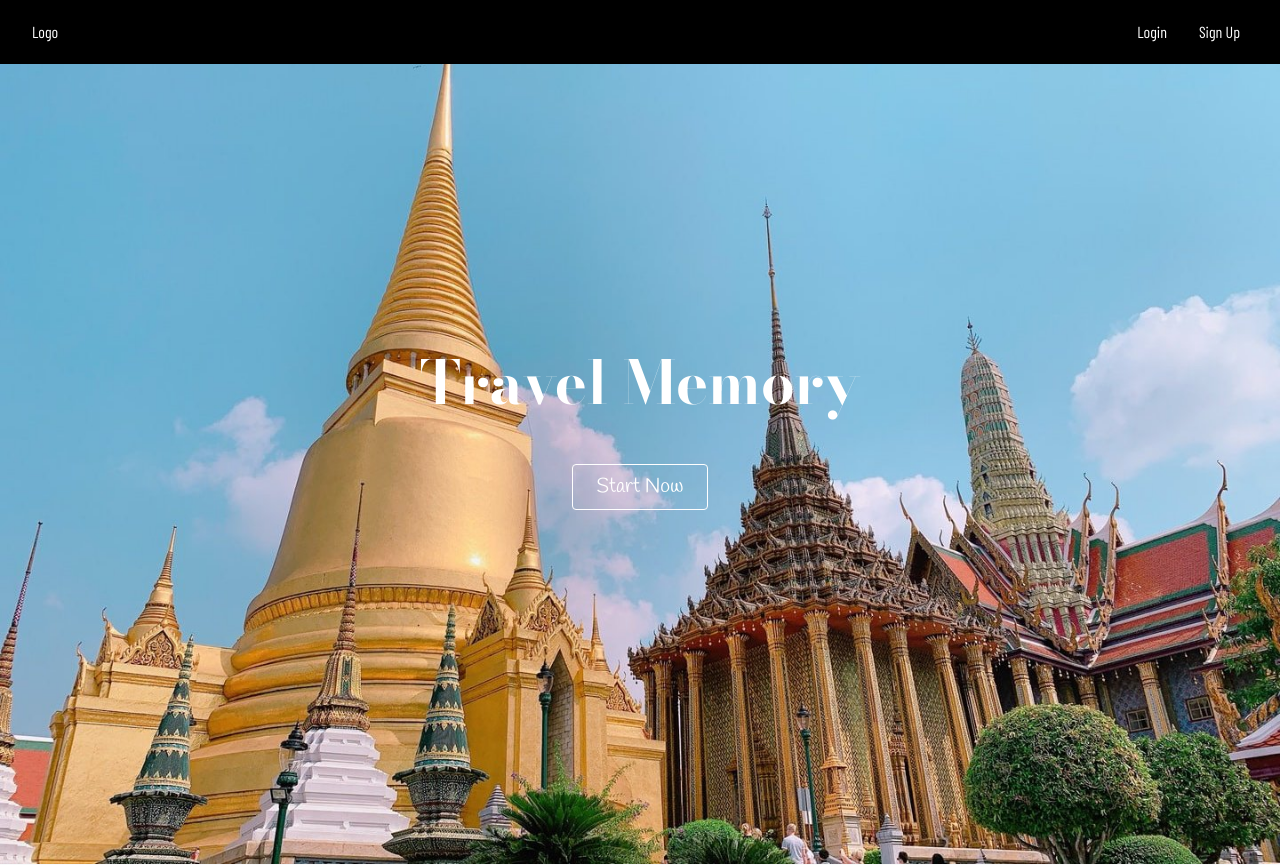
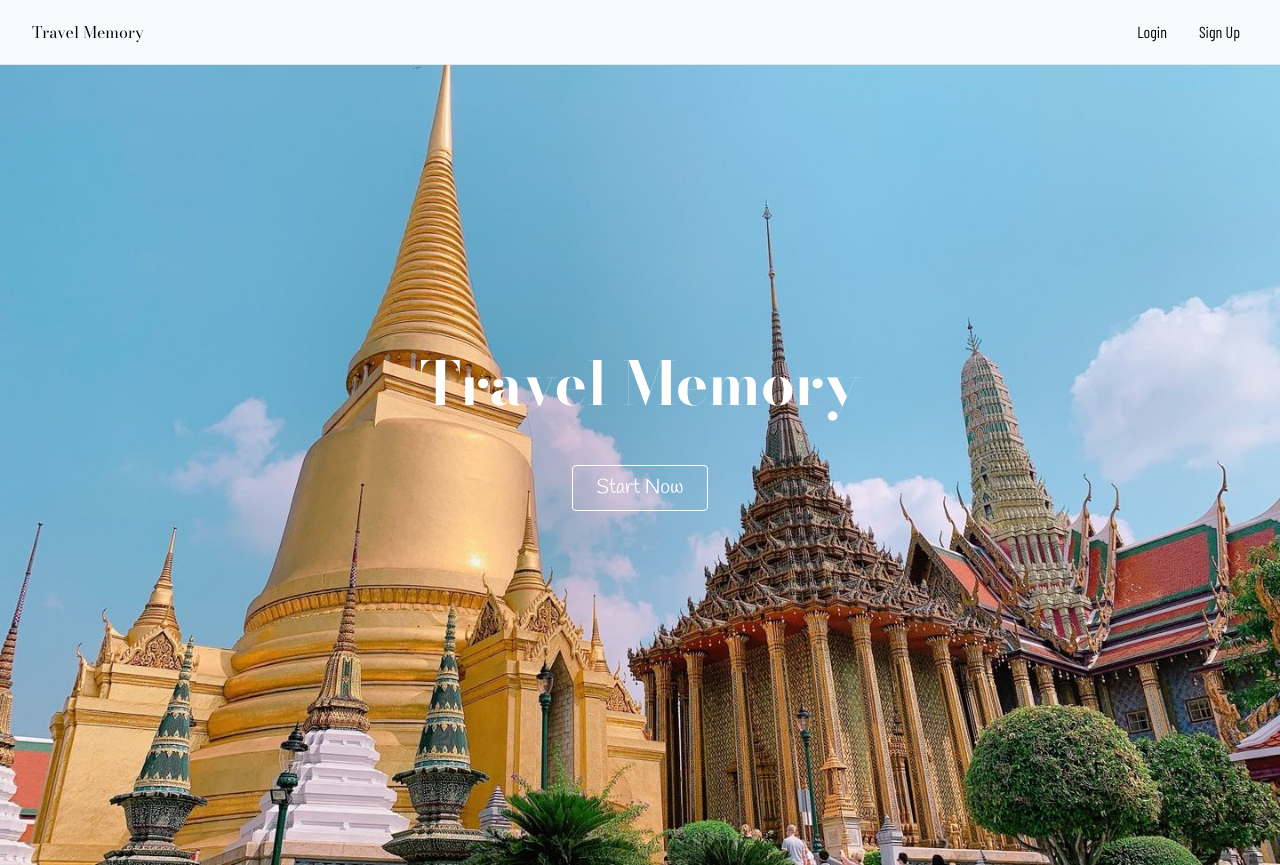
Before and after one commit to rockyueno0223/travel-memory, a Next.js app: page / in a window 1280 px wide. Built offline with nearby package versions, Linux system fonts and the light colour scheme; no server answers; a web font is replaced by a local one.

Commit message:
updated header style

```diff
--- a/app/login/page.tsx
+++ b/app/login/page.tsx
@@ -55,7 +55,7 @@ export default function Login({
     <div className="flex-1 flex flex-col w-full px-8 sm:max-w-md justify-center gap-2">
       <Link
         href="/"
-        className="absolute left-8 top-8 py-2 px-4 rounded-md no-underline text-foreground bg-btn-background hover:bg-btn-background-hover flex items-center group text-sm"
+        className="absolute left-8 lg:left-16 top-24 py-2 px-4 rounded-md no-underline text-foreground bg-btn-background hover:bg-btn-background-hover flex items-center group text-sm"
       >
         <svg
           xmlns="http://www.w3.org/2000/svg"
--- a/components/layouts/Header.tsx
+++ b/components/layouts/Header.tsx
@@ -46,16 +46,16 @@ const Header: React.FC = () => {
 
   return (
     <div>
-      <header className='bg-black'>
+      <header className='border-b border-neutral-200'>
         <div className='max-w-7xl mx-auto px-4 sm:px-6 lg:px-8'>
           <div className='flex items-center justify-between h-16'>
             <div className="flex items-center">
               <div className="flex-shrink">
                 <div
                   onClick={() => router.push(sessionExist ? '/top' : '/')}
-                  className='text-white hover:cursor-pointer'
+                  className='font-bodoni hover:cursor-pointer'
                 >
-                  Logo
+                  Travel Memory
                 </div>
               </div>
             </div>
@@ -65,19 +65,19 @@ const Header: React.FC = () => {
                   <>
                     <div
                       onClick={() => router.push('/top')}
-                      className='text-white hover:bg-white hover:text-black rounded-lg p-2 hover:cursor-pointer'
+                      className='hover:bg-[#f0f0f0] hover:text-[#030E34] rounded-lg p-2 hover:cursor-pointer'
                     >
                       Top
                     </div>
                     <div
                       onClick={() => router.push('/memoryManager?action=show&selectedCountry=null')}
-                      className='text-white hover:bg-white hover:text-black rounded-lg p-2 hover:cursor-pointer'
+                      className='hover:bg-[#f0f0f0] hover:text-[#030E34] rounded-lg p-2 hover:cursor-pointer'
                     >
                       Memories
                     </div>
                     <button
                       onClick={signOut}
-                      className='text-white hover:bg-white hover:text-black rounded-lg p-2 hover:cursor-pointer'
+                      className='hover:bg-[#f0f0f0] hover:text-[#030E34] rounded-lg p-2 hover:cursor-pointer'
                     >
                       Logout
                     </button>
@@ -86,13 +86,13 @@ const Header: React.FC = () => {
                   <>
                     <div
                       onClick={() => router.push('/login')}
-                      className='text-white hover:bg-white hover:text-black rounded-lg p-2 hover:cursor-pointer'
+                      className='hover:bg-[#f0f0f0] hover:text-[#030E34] rounded-lg p-2 hover:cursor-pointer'
                     >
                       Login
                       </div>
                       <div
                         onClick={() => router.push('/login')}
-                        className='text-white hover:bg-white hover:text-black rounded-lg p-2 hover:cursor-pointer'
+                        className='hover:bg-[#f0f0f0] hover:text-[#030E34] rounded-lg p-2 hover:cursor-pointer'
                       >
                         Sign Up
                     </div>
@@ -102,7 +102,7 @@ const Header: React.FC = () => {
             </div>
             <div className="md:hidden flex items-center">
               <button
-                className='inline-flex items-center justify-center p-2 rounded-md text-white hover:text-white focus:outline-none focus:ring-2 focus:ring-inset focus:ring-white'
+                className='inline-flex items-center justify-center p-2 rounded-md focus:outline-none focus:ring-2 focus:ring-inset focus:ring-white'
                 onClick={toggleNavbar}>
                 {isClick ? (
                   <svg
@@ -141,19 +141,19 @@ const Header: React.FC = () => {
               <>
                 <div
                   onClick={() => router.push('/top')}
-                  className='text-white block hover:bg-white hover:text-black rounded-lg p-2 hover:cursor-pointer'
+                  className='block hover:bg-[#f0f0f0] hover:text-[#030E34] rounded-lg p-2 hover:cursor-pointer'
                 >
                   Top
                 </div>
                 <div
                   onClick={() => router.push('/memoryManager?action=show&selectedCountry=null')}
-                  className='text-white block hover:bg-white hover:text-black rounded-lg p-2 hover:cursor-pointer'
+                  className='block hover:bg-[#f0f0f0] hover:text-[#030E34] rounded-lg p-2 hover:cursor-pointer'
                 >
                   Memories
                 </div>
                 <button
                   onClick={signOut}
-                  className='w-full text-left text-white block hover:bg-white hover:text-black rounded-lg p-2 hover:cursor-pointer'
+                  className='w-full text-left block hover:bg-[#f0f0f0] hover:text-[#030E34] rounded-lg p-2 hover:cursor-pointer'
                 >
                   Logout
                 </button>
@@ -162,13 +162,13 @@ const Header: React.FC = () => {
               <>
                 <div
                   onClick={() => router.push('/login')}
-                  className='text-white block hover:bg-white hover:text-black rounded-lg p-2 hover:cursor-pointer'
+                  className='block hover:bg-[#f0f0f0] hover:text-[#030E34] rounded-lg p-2 hover:cursor-pointer'
                 >
                   Login
                 </div>
                 <div
                   onClick={() => router.push('/login')}
-                  className='text-white block hover:bg-white hover:text-black rounded-lg p-2 hover:cursor-pointer'
+                  className='block hover:bg-[#f0f0f0] hover:text-[#030E34] rounded-lg p-2 hover:cursor-pointer'
                 >
                   Sign Up
                 </div>
```
